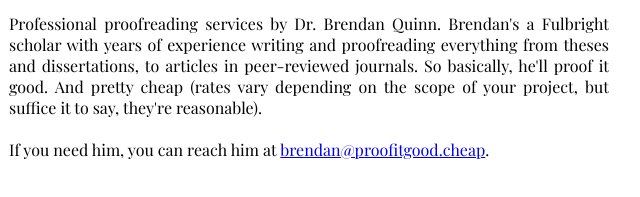
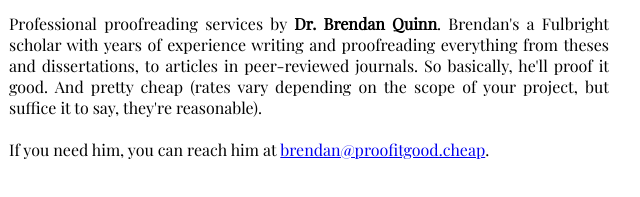
Before and after one commit to thoughtacademy/thoughtacademy.github.io, a plain HTML site: page index.html in a window 1280 px wide. Shown: the part 321-518 px from the top of the page, 331-971 px from the left. Drawn offline with nearby package versions, Linux system fonts and the light colour scheme.

Commit message:
Update index.html

```diff
--- a/index.html
+++ b/index.html
@@ -48,7 +48,7 @@
 </div>
   <div class="copy">
 
-  <p>Professional proofreading services by Dr. Brendan Quinn. Brendan's a Fulbright scholar with years of experience writing and proofreading everything from theses and dissertations, to articles in peer-reviewed journals. So basically, he'll proof it good. And pretty cheap (rates vary depending on the scope of your project, but suffice it to say, they're reasonable).
+    <p>Professional proofreading services by <strong>Dr. Brendan Quinn</strong>. Brendan's a Fulbright scholar with years of experience writing and proofreading everything from theses and dissertations, to articles in peer-reviewed journals. So basically, he'll proof it good. And pretty cheap (rates vary depending on the scope of your project, but suffice it to say, they're reasonable).
     <br>
     <br>
     If you need him, you can reach him at <a href="mailto:brendan@proofitgood.cheap">brendan@proofitgood.cheap</a>.</p>
```
